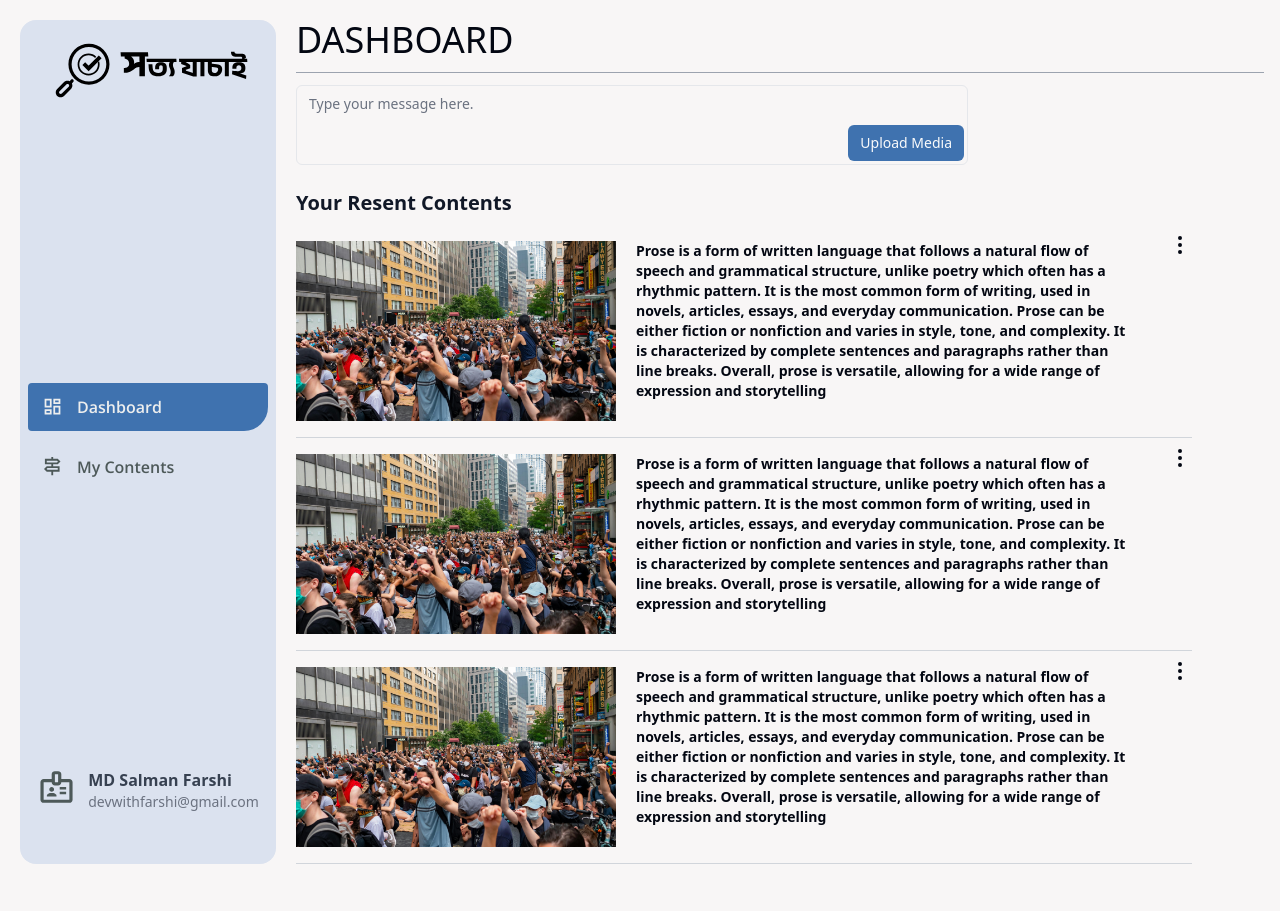
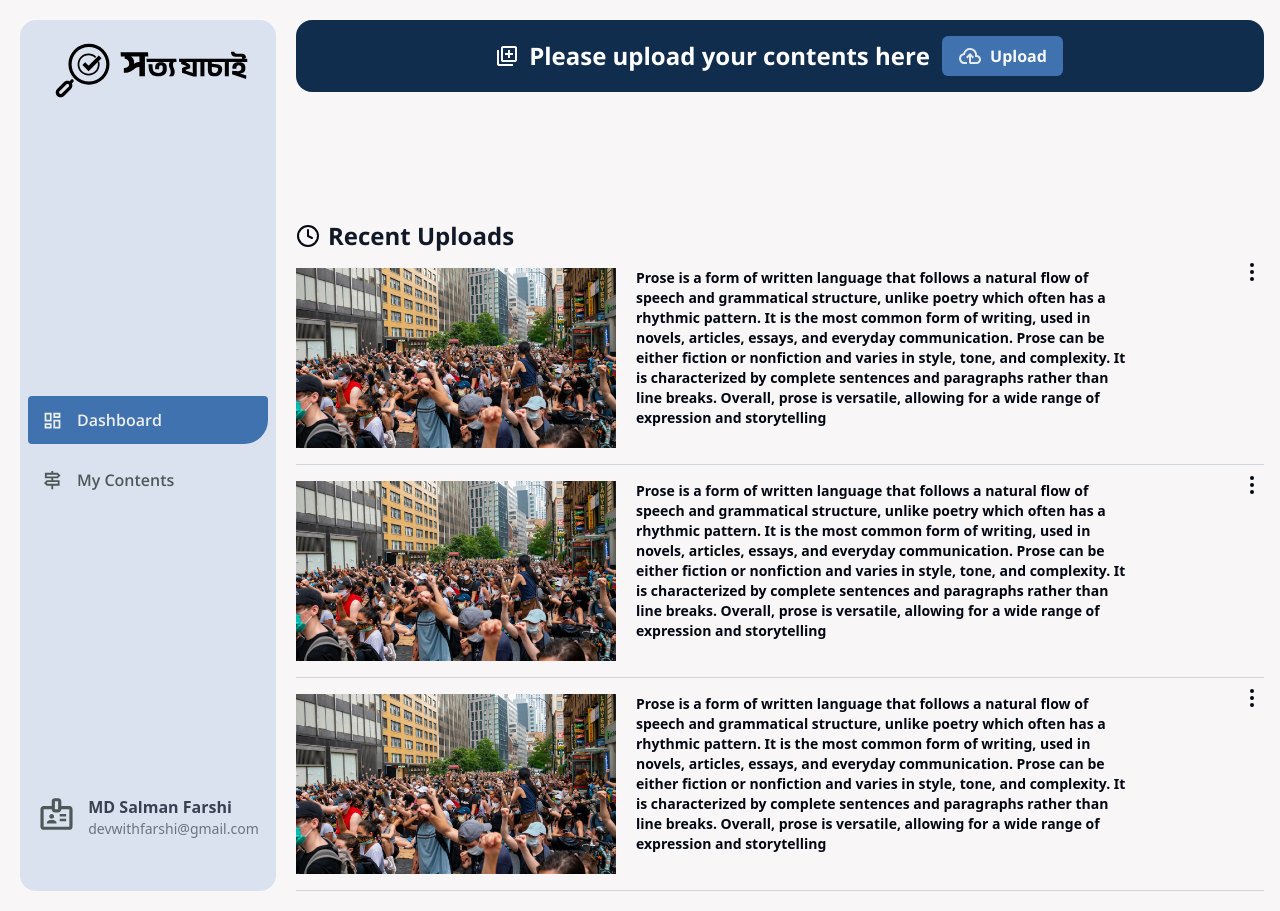
Before and after one commit to eCodeVoyager/Sotto-Jachai-Project, a React (Vite) app in the folder frontend/: page / in a window 1280 px wide. Before the commit the page ends 884 px from the top, so only its background shows below. Built offline with nearby package versions, Linux system fonts and the light colour scheme.

Commit message:
✅:update: dashboard UI some updated

```diff
--- a/frontend/src/components/Layouts/DashBoardLayout.jsx
+++ b/frontend/src/components/Layouts/DashBoardLayout.jsx
@@ -8,7 +8,7 @@ const DashBoardLayout = () => {
         <aside className="md:px-5 flex items-center ">
           <Sidebar />
         </aside>
-        <div className="w-full">
+        <div className="w-full mt-12 md:mt-0">
           <Outlet />
         </div>
       </main>
--- a/frontend/src/components/common/ContentUpload.jsx
+++ b/frontend/src/components/common/ContentUpload.jsx
@@ -1,21 +1,19 @@
 import { Button } from "../ui/button";
-import { Textarea } from "../ui/textarea";
-
+import upload from "@/assets/icons/upload.svg";
+import newDocs from "@/assets/icons/dashboard_upload_heading.svg";
 const ContentUpload = () => {
   return (
-    <div className="max-w-2xl h-[80px] relative">
-      <Textarea placeholder="Type your message here." className="resize-none" />
-      <div className="absolute right-1 bottom-1">
-        <Button size="sm">
-          <label
-            htmlFor="caption_image"
-            className="h-full w-full flex items-center justify-center"
-          >
-            <input type="file" name="caption_image" id="caption_image" hidden />
-            Upload Media
-          </label>
-        </Button>
+    <div className="bg-custom  text-white flex items-center gap-3 justify-center py-4 w-full 2xl:max-w-[50%] mx-auto rounded-2xl flex-col sm:flex-row">
+      <div className="hidden md:block">
+        <img src={newDocs} alt="newDocsIcon" />
       </div>
+      <h2 className="font-openSans font-bold text-lg lg:text-2xl">
+        Please upload your contents here{" "}
+      </h2>
+      <Button className="gap-2">
+        <img src={upload} alt="upload" />
+        <span className="font-openSans font-bold text-base">Upload</span>
+      </Button>
     </div>
   );
 };
--- a/frontend/src/components/common/posts/PostsListing.jsx
+++ b/frontend/src/components/common/posts/PostsListing.jsx
@@ -1,10 +1,17 @@
 import { demoPost } from "@/data/posts.data";
 import PostCard from "./PostCard";
 
-const PostsListing = ({ title, limit = 3 }) => {
+const PostsListing = ({ Icon, title, limit = 3 }) => {
   return (
-    <section className="mt-4 md:mt-6 max-w-4xl">
-      <h3 className="text-xl font-semibold mb-2 text-gray-900">{title}</h3>
+    <section className="mt-12 md:mt-32">
+      <div className="flex items-center gap-2">
+        <div>
+          <Icon className="size-6" />
+        </div>
+        <h3 className="font-openSans text-2xl font-bold text-gray-900">
+          {title}
+        </h3>
+      </div>
       <ul>
         {[...Array(limit)].map((_, idx) => (
           <PostCard key={idx} post={demoPost} />
--- a/frontend/src/pages/Dashboard.jsx
+++ b/frontend/src/pages/Dashboard.jsx
@@ -1,14 +1,12 @@
 import ContentUpload from "@/components/common/ContentUpload";
 import PostsListing from "@/components/common/posts/PostsListing";
+import { Clock } from "lucide-react";
 
 const Dashboard = () => {
   return (
-    <section className="">
-      <h2 className="text2xl lg:text-4xl font-extralight uppercase  border-b border-b-gray-400 pb-3 mb-3">
-        Dashboard
-      </h2>
+    <section className="px-4 lg:px-0">
       <ContentUpload />
-      <PostsListing title={"Your Resent Contents"} />
+      <PostsListing title={"Recent Uploads"} Icon={Clock} />
     </section>
   );
 };
```
Also changed, not shown: frontend/src/assets/icons/dashboard_upload_heading.svg (added), frontend/src/assets/icons/upload.svg (added).
